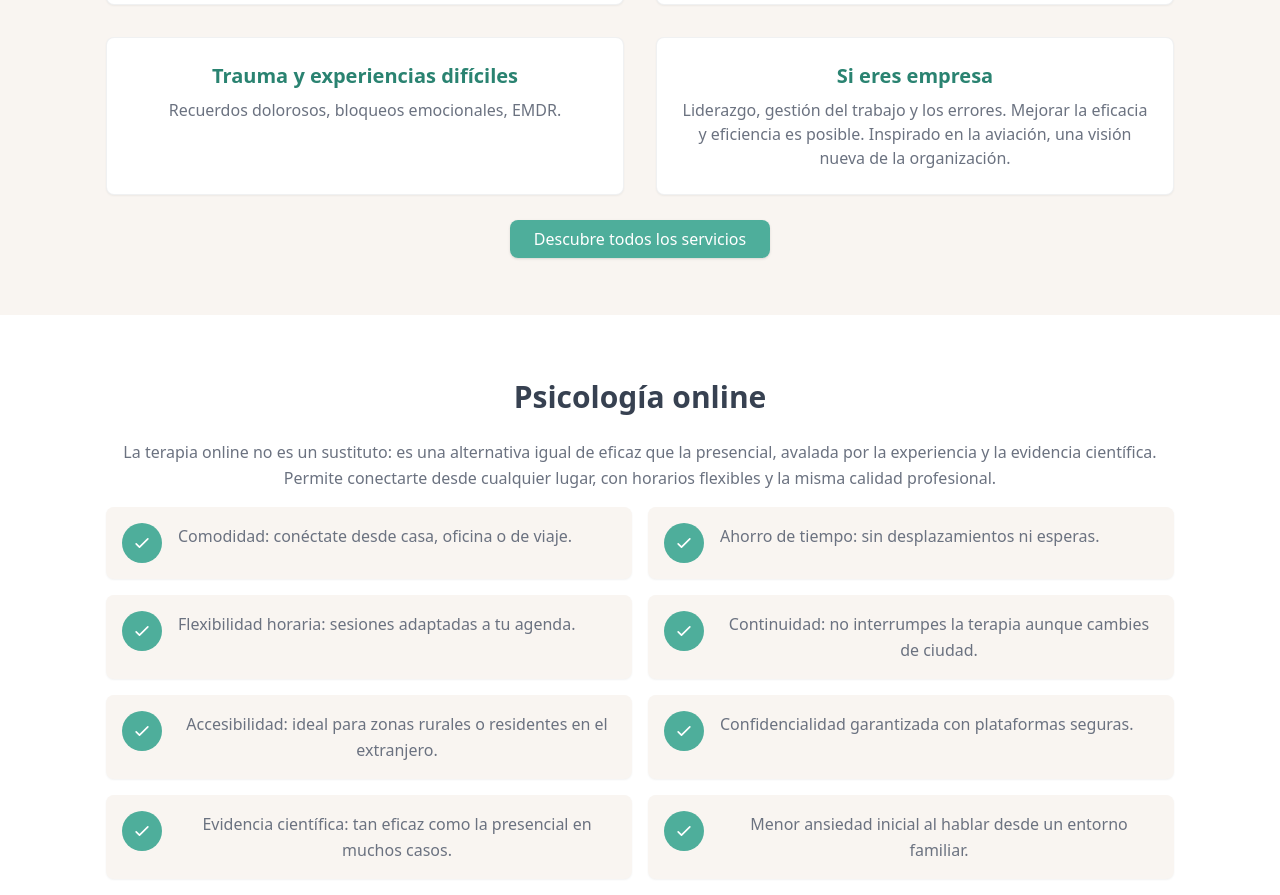
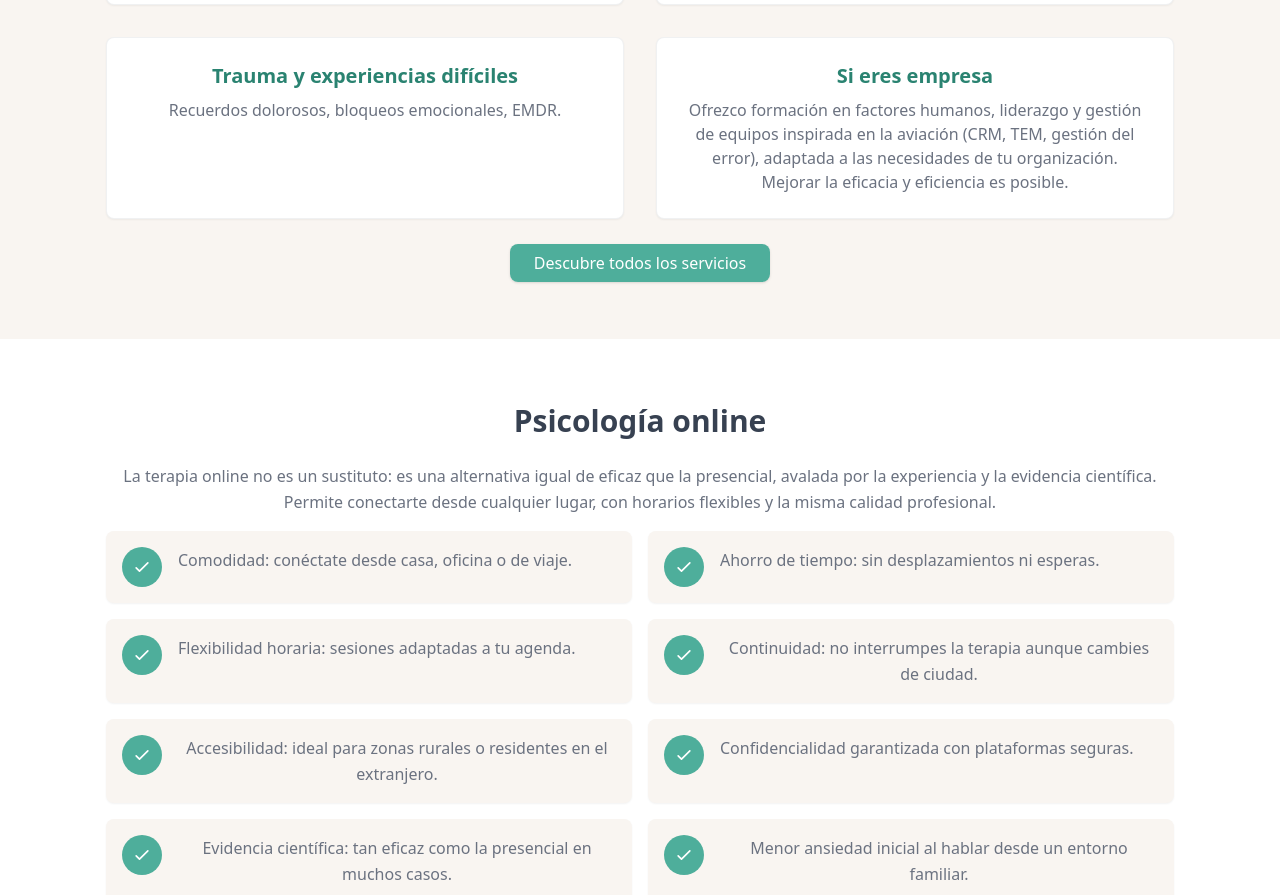
Before and after one commit to psicopiloto/psicopilotopage1, a Next.js app: page / in a window 1280 px wide. Shown: the part 2051-2946 px from the top of the page. Built offline with nearby package versions, Linux system fonts and the light colour scheme.

Commit message:
Update index.js

```diff
--- a/pages/index.js
+++ b/pages/index.js
@@ -145,7 +145,7 @@ export default function Home() {
                 { title: "Autoestima y apego", desc: "Inseguridad, dificultad para poner límites." },
                 { title: "Terapia de pareja", desc: "Conflictos, discusiones, pérdida de confianza." },
                 { title: "Trauma y experiencias difíciles", desc: "Recuerdos dolorosos, bloqueos emocionales, EMDR." },
-                { title: "Si eres empresa", desc: "Liderazgo, gestión del trabajo y los errores. Mejorar la eficacia y eficiencia es posible. Inspirado en la aviación, una visión nueva de la organización." }
+                { title: "Si eres empresa", desc: "Ofrezco formación en factores humanos, liderazgo y gestión de equipos inspirada en la aviación (CRM, TEM, gestión del error), adaptada a las necesidades de tu organización. Mejorar la eficacia y eficiencia es posible." }
               ].map((s, i) => (
                 <div
                   key={i}
```
